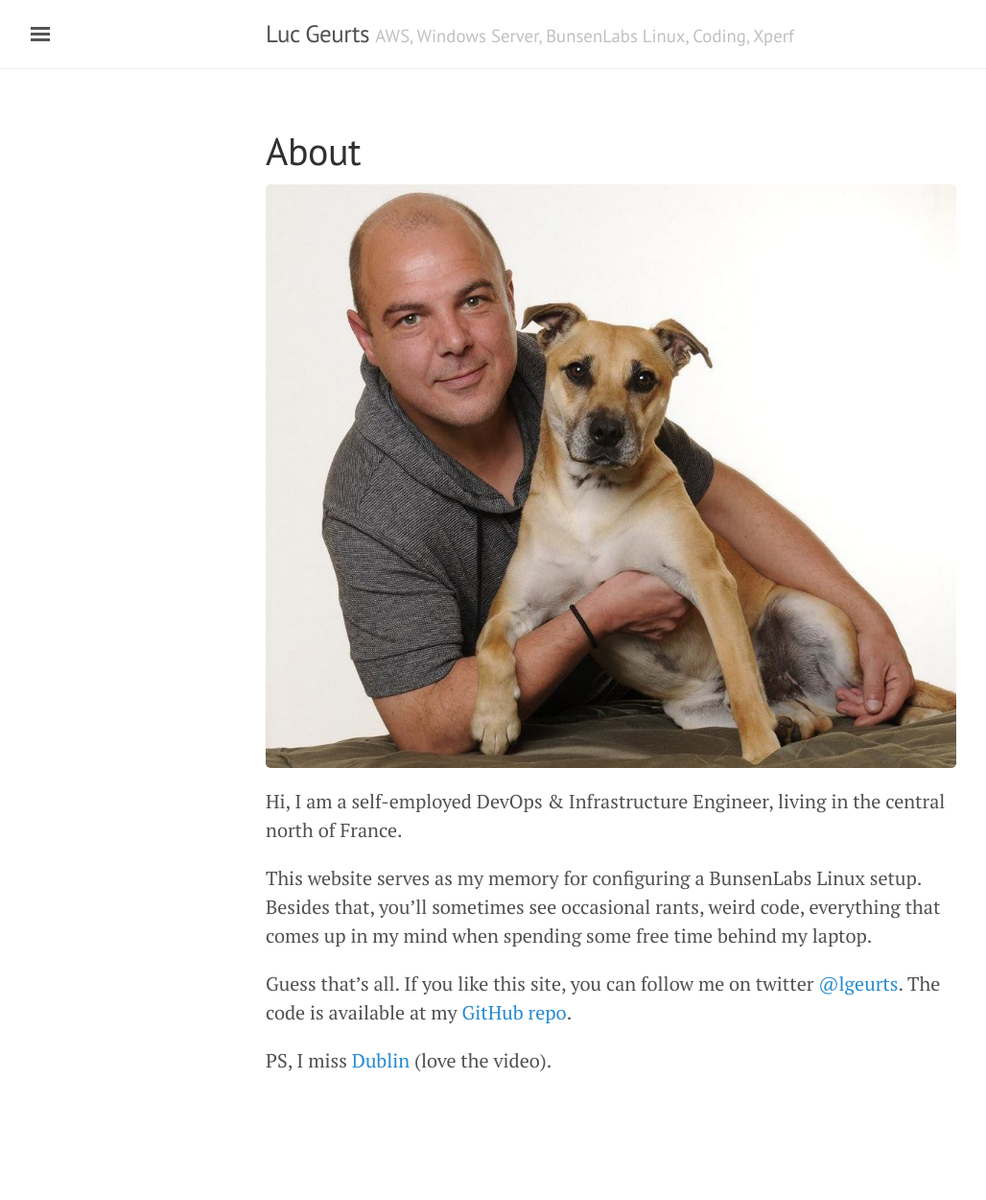
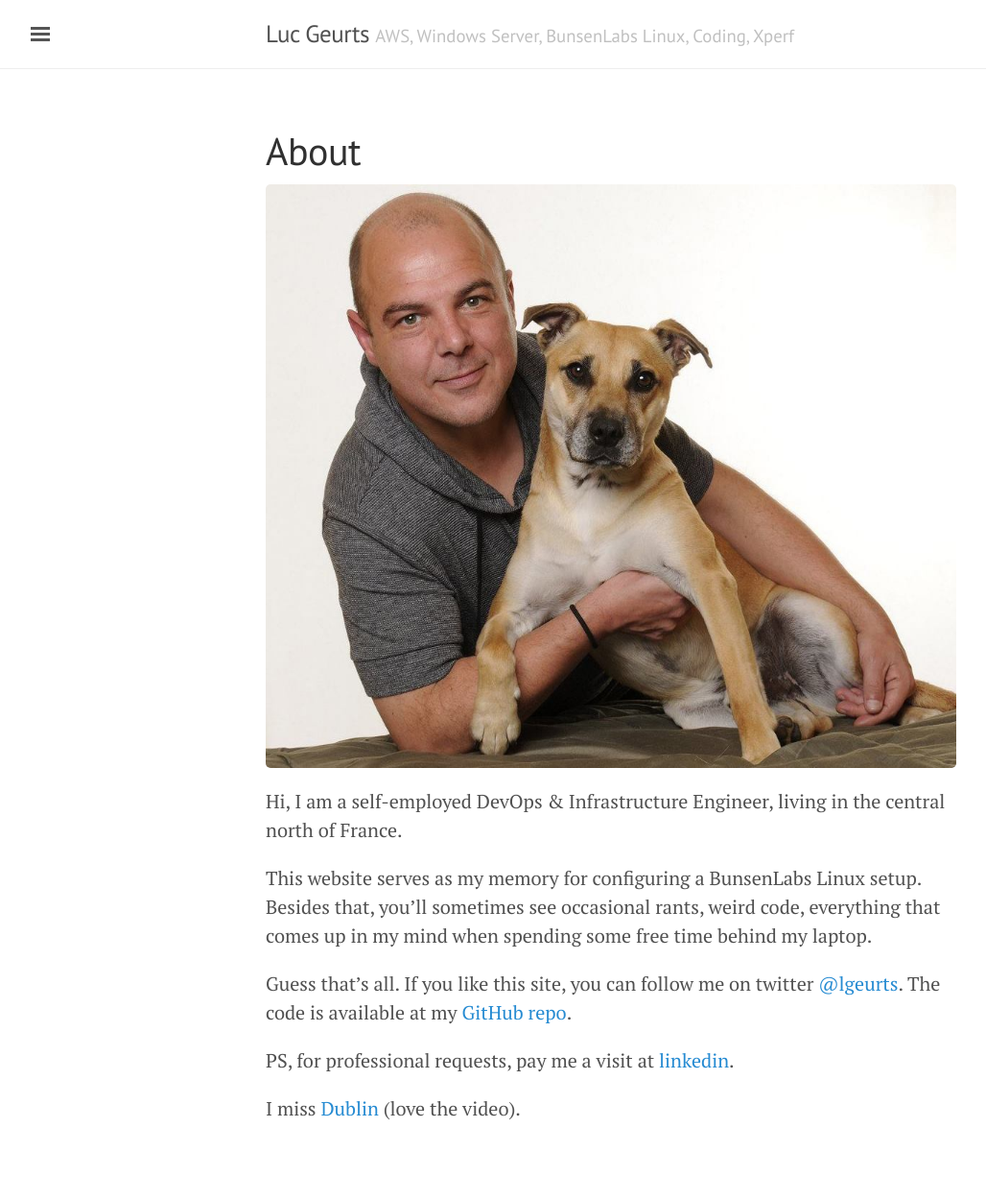
Before and after one commit to lgeurts/lgeurts.github.io, a Jekyll site: the page built from about.md, in a window 1280 px wide. Shown: the whole page at 96% size, without its empty margins (3-1031 px from the left). Built offline with Jekyll 4.4.1, drawn with Linux system fonts in a browser that asks for light colours; before the commit the page ends 1200 px from its top, so only the background shows below that.

Commit message:
Update about.md

```diff
--- a/about.md
+++ b/about.md
@@ -12,4 +12,6 @@ Besides that, you'll sometimes see occasional rants, weird code, everything that
 
 Guess that's all. If you like this site, you can follow me on twitter [@lgeurts](https://twitter.com/lgeurts). The code is available at my [GitHub repo](https://github.com/lgeurts/lgeurts.github.io).
 
-PS, I miss [Dublin](https://www.youtube.com/watch?v=LV5QYfpKvEE) (love the video).
+PS, for professional requests, pay me a visit at [linkedin](https://www.linkedin.com/in/lucgeurts).
+
+I miss [Dublin](https://www.youtube.com/watch?v=LV5QYfpKvEE) (love the video).
```
